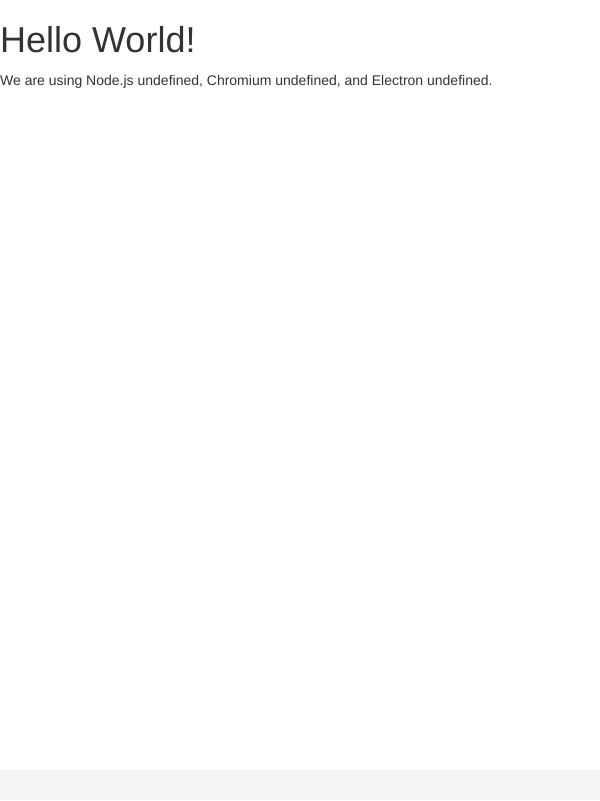
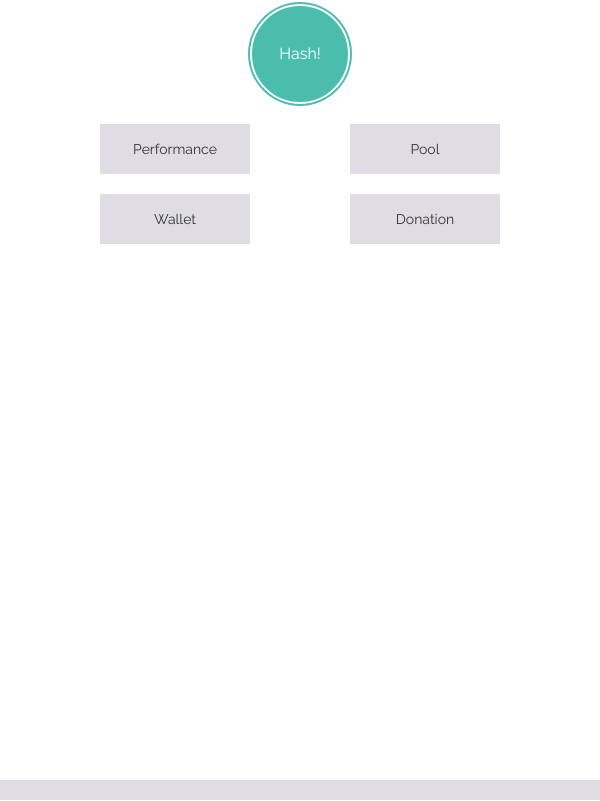
Before and after one commit to fiorinin/Hasher, an Electron app: page template/index.html in a window 600 px wide. Drawn offline with nearby package versions, Linux system fonts and the light colour scheme; no server answers.

Commit message:
First (somewhat) complete layout

```diff
--- a/main.js
+++ b/main.js
@@ -5,11 +5,11 @@
 const path = require('path')
 const url = require('url')
 
-require('electron-debug')({showDevTools: true});
+require('electron-debug')({showDevTools: false});
 let mainWindow
 
 function createWindow () {
-  mainWindow = new BrowserWindow({width: 1400, height: 700})
+  mainWindow = new BrowserWindow({width: 600, height: 400, resizable: false})
   mainWindow.setMenu(null)
   var pjson = require('./package.json');
 
--- a/package.json
+++ b/package.json
@@ -1,6 +1,6 @@
 {
   "name": "Hasher",
-  "version": "0.0.1",
+  "version": "0.0.2",
   "description": "A simple GUI integrating multiple miners for a simple and effective mining experience.",
   "main": "main.js",
   "scripts": {
--- a/template/css/hasher.css
+++ b/template/css/hasher.css
@@ -1,21 +1,69 @@
+/* Palette
+    Blue: 4abdac
+    Red: fc4a1a
+    Orange: f7b733
+    Gray: dfdce3
+*********/
+
 html {
   position: relative;
   min-height: 100%;
 }
 
 body {
-  margin-bottom: 60px;
+  margin-bottom: 20px;
+  font-family: 'Raleway', sans-serif;
 }
 
 .footer {
   position: absolute;
   bottom: 0;
   width: 100%;
-  height: 30px;
-  line-height:30px;
-  background-color: #f5f5f5;
+  height: 20px;
+  line-height:20px;
+  background-color: #dfdce3;
 }
 
 #version {
   margin-right: 10px;
+  color: #333333;
+  font-weight: 100;
+  font-size: 12px;
 }
+
+.btn {
+  border-radius: 0;
+}
+
+.btn:focus,.btn:active {
+  outline: 1px solid #f7b733;
+}
+
+#hash{
+  margin-top: 4px;
+  width:100px;
+  height:100px;
+  background-color: #4abdac;
+  color: #ffffff;
+  border: 0;
+  font-size:16px;
+  border-radius: 50%;
+  border: 2px solid #ffffff;
+  box-shadow: 0 0 0 2px #4abdac;
+}
+
+#hash:active {
+  border: 1px solid #dfdce3;
+}
+
+#hash:focus {
+  outline: none;
+}
+
+.top-buffer { margin-top:20px; }
+
+.menu {
+  width: 150px;
+  height:50px;
+  background-color: #dfdce3;
+}
--- a/template/index.html
+++ b/template/index.html
@@ -3,19 +3,42 @@
   <head>
     <meta charset="UTF-8">
     <link rel="stylesheet" href="../node_modules/bootstrap/dist/css/bootstrap.min.css">
+    <link href="https://fonts.googleapis.com/css?family=Raleway" rel="stylesheet">
     <link rel="stylesheet" href="css/hasher.css">
-    <title>Hello World!</title>
+    <title>Hasher</title>
   </head>
   <body>
-    <h1>Hello World!</h1>
-    <!-- All of the Node.js APIs are available in this renderer process. -->
-    We are using Node.js <script>document.write(process.versions.node)</script>,
-    Chromium <script>document.write(process.versions.chrome)</script>,
-    and Electron <script>document.write(process.versions.electron)</script>.
+
+    <div class="container-fluid">
+      <div class="row">
+        <div class="col-xs-4 col-xs-offset-4 text-center">
+          <button type="button" class="btn" id="hash">Hash!</button>
+        </div>
+      </div>
+
+      <div class="row top-buffer">
+        <div class="col-xs-5 col-xs-offset-1 text-center">
+          <button type="button" class="btn menu">Performance</button>
+        </div>
+        <div class="col-xs-5  text-center">
+          <button type="button" class="btn menu">Pool</button>
+        </div>
+      </div>
+
+      <div class="row top-buffer">
+        <div class="col-xs-5 col-xs-offset-1 text-center">
+          <button type="button" class="btn menu">Wallet</button>
+        </div>
+        <div class="col-xs-5  text-center">
+          <button type="button" class="btn menu">Donation</button>
+        </div>
+      </div>
+    </div>
 
     <div class="footer text-right">
       <span id="version"></span>
     </div>
+
     <script>
         window.jQuery = window.$ = require('jquery');
     </script>
@@ -23,5 +46,6 @@
     <script>
       require('./renderer.js')
     </script>
+
   </body>
 </html>
```
Also changed, not shown: template/fonts/Raleway-Bold.ttf (added), template/fonts/Raleway-ExtraBold.ttf (added), template/fonts/Raleway-ExtraLight.ttf (added), template/fonts/Raleway-Heavy.ttf (added), template/fonts/Raleway-Light.ttf (added), template/fonts/Raleway-Medium.ttf (added), template/fonts/Raleway-Regular.ttf (added), template/fonts/Raleway-SemiBold.ttf (added), template/fonts/Raleway-Thin.ttf (added).
